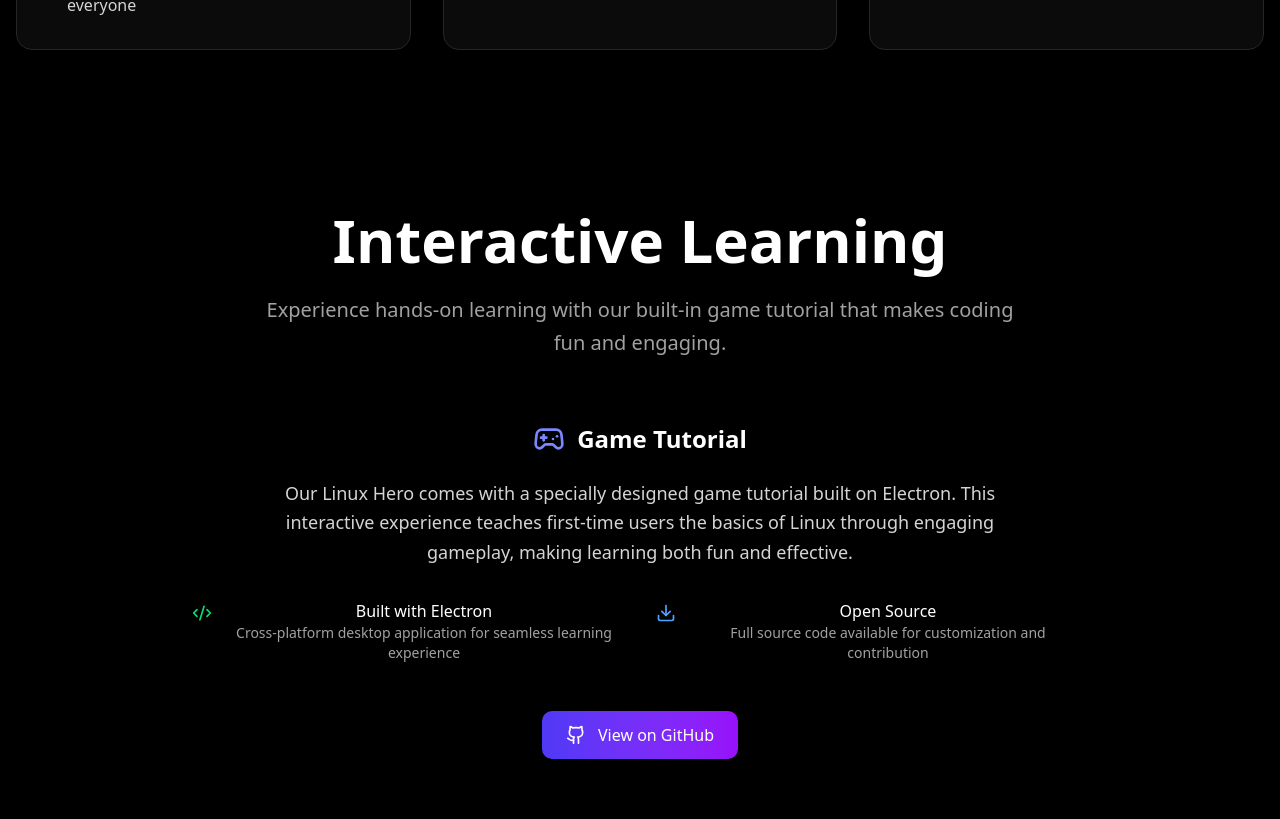
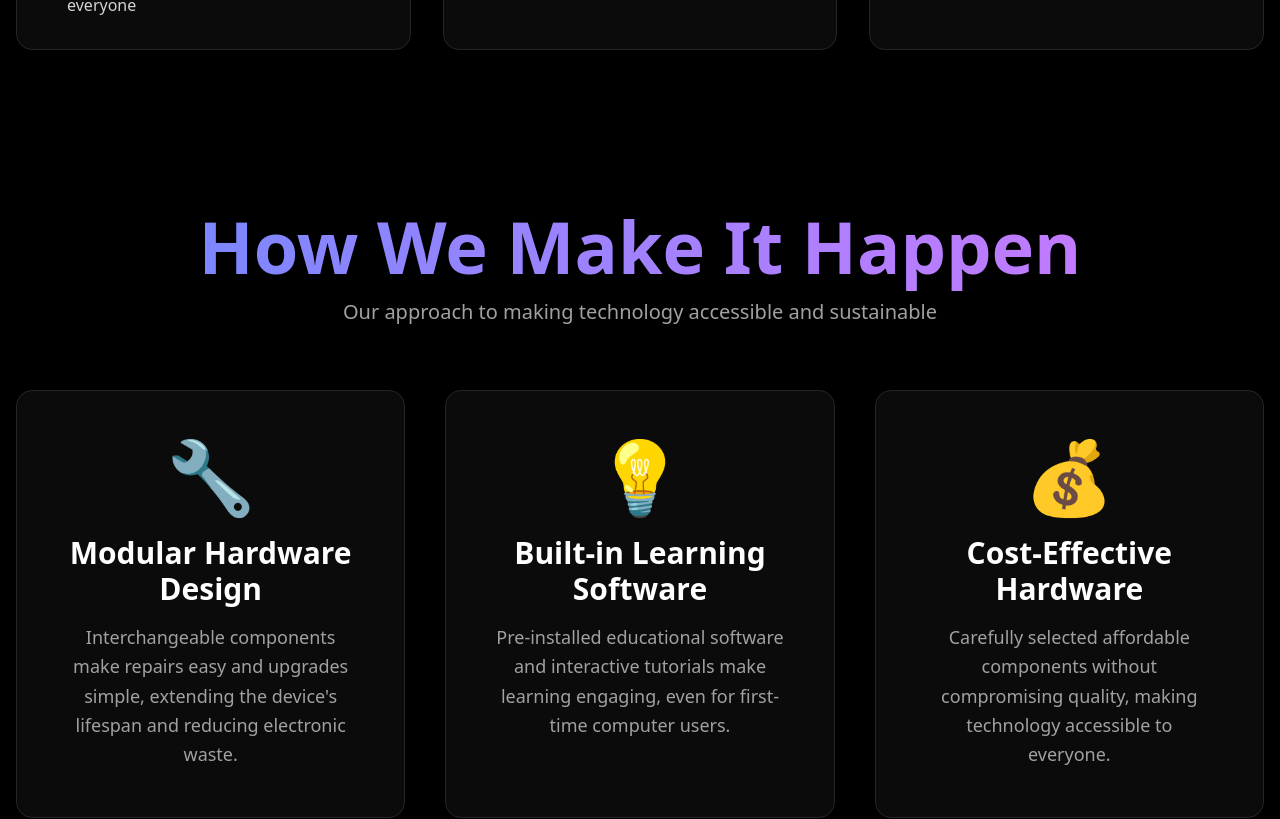
Before and after one commit to Lortas102066/fit3146-display, a Next.js app: page / in a window 1280 px wide. Shown: the part 1400-2219 px from the top of the page. Built offline with nearby package versions, Linux system fonts and the light colour scheme.

Commit message:
feat: add How component to showcase methods for accessible and sustainable technology

```diff
--- /dev/null
+++ b/app/components/How.tsx
@@ -0,0 +1,83 @@
+"use client";
+import { motion } from "motion/react";
+
+export default function How() {
+  const methods = [
+    {
+      title: "Modular Hardware Design",
+      icon: "🔧",
+      description: "Interchangeable components make repairs easy and upgrades simple, extending the device's lifespan and reducing electronic waste.",
+    },
+    {
+      title: "Built-in Learning Software",
+      icon: "💡",
+      description: "Pre-installed educational software and interactive tutorials make learning engaging, even for first-time computer users.",
+    },
+    {
+      title: "Cost-Effective Hardware",
+      icon: "💰",
+      description: "Carefully selected affordable components without compromising quality, making technology accessible to everyone.",
+    },
+  ];
+
+  return (
+    <section className="w-full bg-black py-20 px-4">
+      <div className="max-w-7xl mx-auto">
+        {/* Section Title */}
+        <motion.div
+          initial={{ opacity: 0, y: 20 }}
+          whileInView={{ opacity: 1, y: 0 }}
+          transition={{ duration: 0.5 }}
+          viewport={{ once: true }}
+          className="text-center mb-16"
+        >
+          <h2 className="text-4xl md:text-6xl lg:text-7xl font-bold mb-4">
+            <span className="text-transparent bg-clip-text bg-gradient-to-r from-indigo-400 to-purple-400">
+              How We Make It Happen
+            </span>
+          </h2>
+          <p className="text-lg md:text-xl text-neutral-400 max-w-3xl mx-auto">
+            Our approach to making technology accessible and sustainable
+          </p>
+        </motion.div>
+
+        {/* Feature Blocks Grid */}
+        <div className="grid grid-cols-1 md:grid-cols-3 gap-8 md:gap-10">
+          {methods.map((method, index) => (
+            <motion.div
+              key={index}
+              initial={{ opacity: 0, y: 30 }}
+              whileInView={{ opacity: 1, y: 0 }}
+              transition={{ duration: 0.5, delay: index * 0.15 }}
+              viewport={{ once: true }}
+              whileHover={{ y: -8, transition: { duration: 0.3 } }}
+              className="group relative bg-neutral-900/50 backdrop-blur-sm border border-neutral-800 rounded-2xl p-10 md:p-12 hover:border-neutral-700 transition-all duration-300"
+            >
+              {/* Gradient Overlay on Hover */}
+              <div className="absolute inset-0 bg-gradient-to-b from-indigo-500/5 to-purple-500/5 rounded-2xl opacity-0 group-hover:opacity-100 transition-opacity duration-300" />
+
+              {/* Content */}
+              <div className="relative z-10 text-center">
+                {/* Icon */}
+                <div className="text-6xl md:text-7xl mb-6">{method.icon}</div>
+
+                {/* Title */}
+                <h3 className="text-2xl md:text-3xl font-bold text-white mb-4">
+                  {method.title}
+                </h3>
+
+                {/* Description */}
+                <p className="text-neutral-400 leading-relaxed text-base md:text-lg">
+                  {method.description}
+                </p>
+              </div>
+
+              {/* Bottom Gradient Line */}
+              <div className="absolute bottom-0 left-0 right-0 h-1 bg-gradient-to-r from-indigo-500 to-purple-500 rounded-b-2xl opacity-0 group-hover:opacity-100 transition-opacity duration-300" />
+            </motion.div>
+          ))}
+        </div>
+      </div>
+    </section>
+  );
+}
--- a/app/page.tsx
+++ b/app/page.tsx
@@ -1,6 +1,7 @@
 import FuturePlan from "./components/FuturePlan";
 import Hero from "./components/Hero";
 import Why from "./components/Why";
+import How from "./components/How";
 import GameTutorial from "./components/GameTutorial";
 import InvestmentPlan from "./components/InvestmentPlan";
 
@@ -10,6 +11,7 @@
       <div className="flex flex-col items-center justify-center w-full">
         <Hero />
         <Why />
+        <How />
         <GameTutorial />
         <div className="w-full max-w-7xl mx-auto px-4 py-16">
           <FuturePlan />
```
